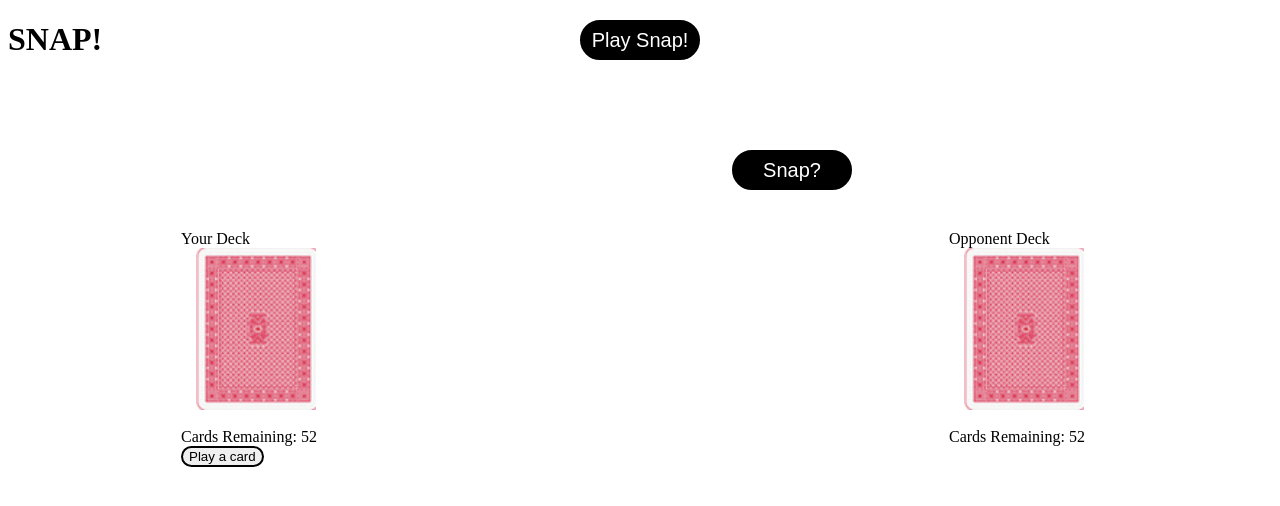
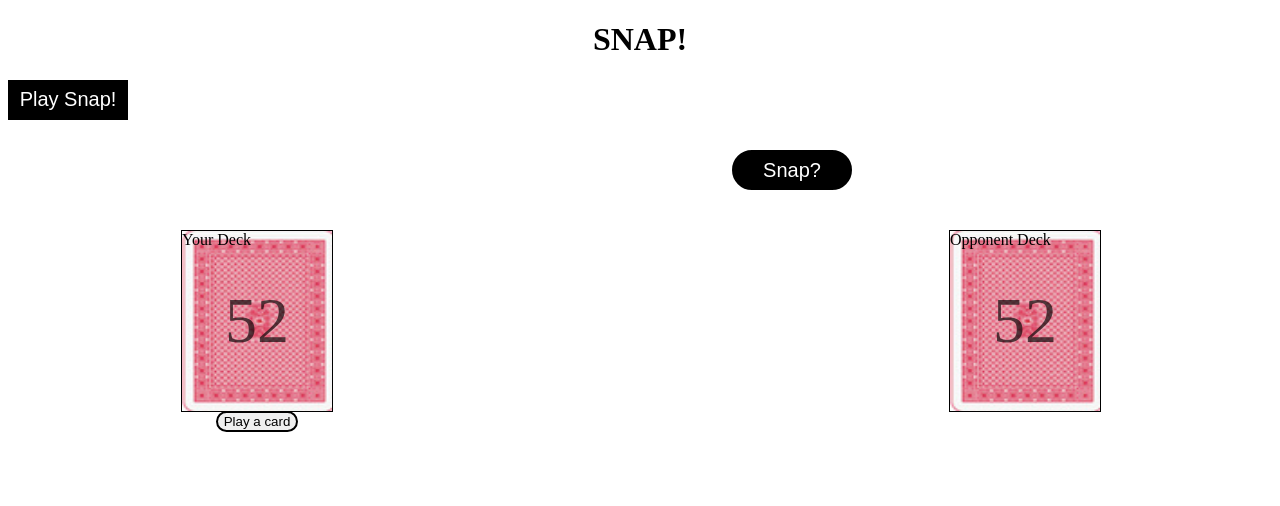
Before and after one commit to ben-ghirardani/Snap-, a React (Create React App) app: page / in a window 1280 px wide. Shown: the top 506 px of the page. Built offline with nearby package versions, Linux system fonts and the light colour scheme.

Commit message:
text appears over image for cards remaining

```diff
--- a/public/main.css
+++ b/public/main.css
@@ -1,5 +1,11 @@
+/* move related elements nearer each other */
+
 .App {
     position: relative
+}
+
+.main-title {
+    text-align: center
 }
 
 .message-centre {
@@ -28,6 +34,28 @@
     left: 20%;
     margin-top: -90px;
     margin-left: -75px;
+    border-style: solid;
+    border-color: black;
+    border-width: 1px;
+    text-align: center
+}
+
+.cards-remaining {
+    position: absolute;
+    font-size: 4em;
+    top: 50%;
+    left: 50%;
+    transform: translate(-50%, -50%);
+    opacity: 0.65;
+}
+
+.opponent-cards-remaining {
+    position: absolute;
+    font-size: 4em;
+    top: 50%;
+    left: 50%;
+    transform: translate(-50%, -50%);
+    opacity: 0.65;
 }
 
 .playCard {
@@ -44,6 +72,9 @@
     left: 80%;
     margin-top: -90px;
     margin-left: -75px;
+    border-style: solid;
+    border-color: black;
+    border-width: 1px
 }
 
 .cards-played {
@@ -66,16 +97,16 @@
 }
 
 .play-snap {
-    border-radius: 25px;
+    /* border-radius: 25px; */
     border-style: solid;
     border-color: black;
     position: fixed;
-    top: 5%;
-    left: 50%;
+    /* top: 5%; */
+    /* left: 50%; */
     height: 40px;
     width: 120px;
-    margin-top: -20px;
-    margin-left: -60px;
+    /* margin-top: -20px;
+    margin-left: -60px; */
     font-size: 20px;
     color: white;
     background-color: black;
@@ -106,13 +137,22 @@
 .player-deck-top {
     display: block;
     margin: auto;
-    width: 80%;
-    height: 90%;
+    width: 100%;
+    height: 100%;
 }
 
 .opponent-deck-top {
     display: block;
     margin: auto;
-    width: 80%;
-    height: 90%;
+    width: 100%;
+    height: 100%;
 }
+
+/* use this to move header across */
+.player-header {
+    position: absolute
+}
+
+.opponent-header {
+    position: absolute
+}
--- a/src/App.js
+++ b/src/App.js
@@ -217,7 +217,7 @@ class App extends Component {
 
         return (
             <div className="App">
-            <h1>SNAP!</h1>
+            <h1 className="main-title">SNAP!</h1>
             <button
                 className="play-snap"
                 onClick={this.handlePlaySnap.bind(this)}>
--- a/src/OpponentPosition.js
+++ b/src/OpponentPosition.js
@@ -5,11 +5,9 @@ class OpponentPosition extends Component {
     render() {
         return(
             <div className="opponent-container">
-                Opponent Deck
-                <br></br>
+                <header className="opponent-header">Opponent Deck</header>
                 <img className="opponent-deck-top" src={this.props.opponentDeckTop} alt="Top of opponent's deck"/>
-                <br></br>
-                <div>Cards Remaining: {this.props.opponentDeck.length} </div>
+                <div className="opponent-cards-remaining"> {this.props.opponentDeck.length} </div>
             </div>
         );
     }
--- a/src/PlayerPosition.js
+++ b/src/PlayerPosition.js
@@ -5,11 +5,9 @@ class PlayerPosition extends Component {
     render() {
         return (
             <div className="player-container">
-                Your Deck
-                <br></br>
+                <header className="player-header">Your Deck</header>
                 <img className="player-deck-top" src={this.props.playerDeckTop} alt="Top of player's deck"/>
-                <br></br>
-                <div> Cards Remaining: {this.props.playerDeck.length} </div>
+                <div className="cards-remaining"> {this.props.playerDeck.length} </div>
                 <button className="playCard" onClick={this.props.playCard}>Play a card</button>
             </div>
         );
```
